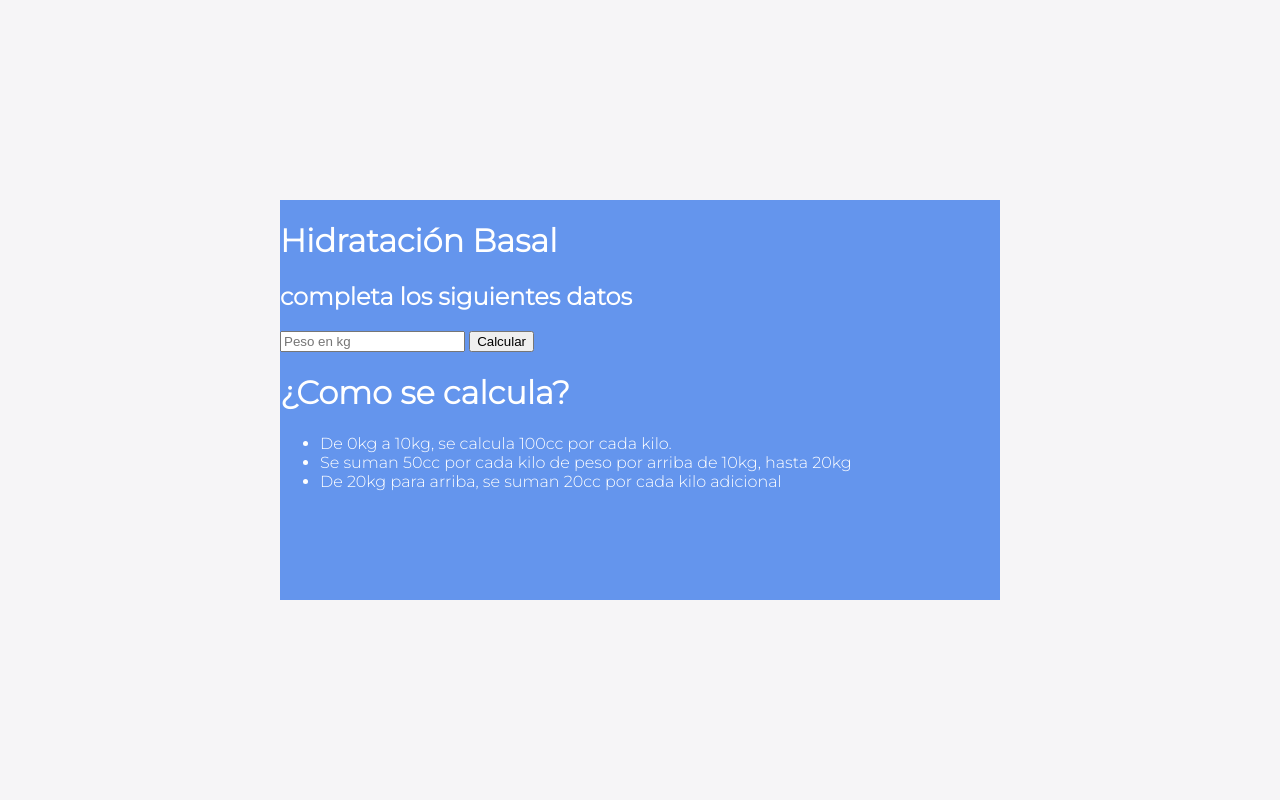
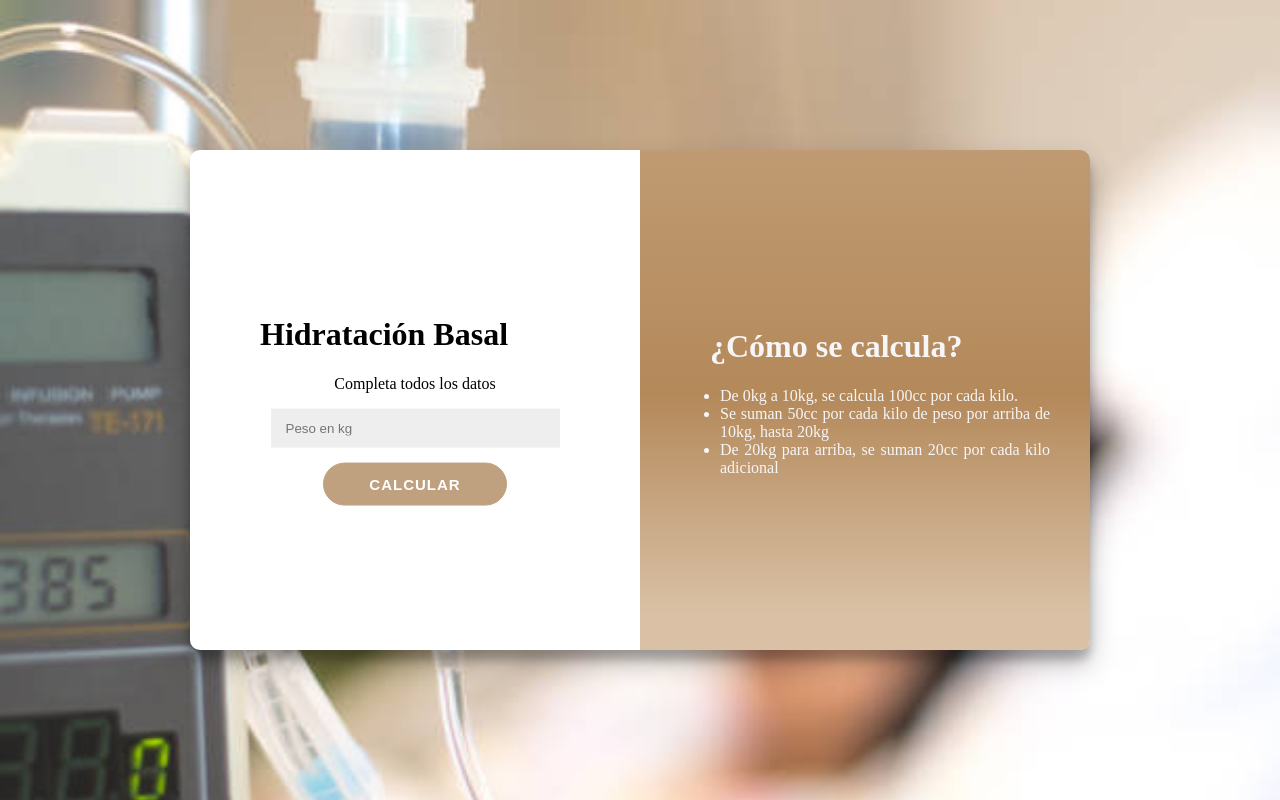
Before and after one commit to AnahiHerrera/Calculadora_Basal, a plain HTML site: page index.html in a window 1280 px wide. Drawn offline with Linux system fonts and the light colour scheme.

Commit message:
Add files via upload
Se agregó estilos

```diff
--- a/index.html
+++ b/index.html
@@ -1,19 +1,27 @@
+<!DOCTYPE html>
+<html>
     <head>
-    <title>Calculadora de hidratación</title>
-    <link rel="stylesheet" href="style.css" />
-
+        <title> Calculadora Basal </title>
+        <link rel="shortcut icon" href="icons8-serum-64.png" type="image/x-icon">
+        <link rel="stylesheet" href="./style.css">
+        <script src="script.js" defer></script>
     </head>
     <body>
-
-    <div id= contenedor </div>
-        <div>
-            <h1> Hidratación Basal</h1>
-            <h2> completa los siguientes datos</h2>
-            <input type="number" placeholder="Peso en kg" />
-            <button>Calcular</button>
+        <div id="contenedor">
+            <div id="calculadora">
+                <div class="contenido">
+                    <h1>Hidratación Basal</h1>
+                    <p class="item">Completa todos los datos</p>
+                    <input class="item" id="peso" type="number" placeholder="Peso en kg" />
+                    <p class="item" id="error">* Debe completar todos los datos</p>
+                    <button class="item" id="calcular">Calcular</button>
+                    <p class="item resultado" id="flu">71cc/h</p>
+                    <p class="item resultado" id="man">m+m/2 : 105cc/h</p>
                 </div>
-        <div>
-            <h1>¿Como se calcula?</h1>
+            </div>
+            <div id="detalle">
+                <div class="contenido">
+                    <h1>¿Cómo se calcula?</h1>
                     <ul>
                         <li>De 0kg a 10kg, se calcula 100cc por cada kilo.</li>
                         <li>Se suman 50cc por cada kilo de peso por arriba de 10kg, hasta 20kg</li>
@@ -21,4 +29,6 @@
                     </ul>
                 </div>
             </div>
+        </div>
     </body>
+</html>
--- /dev/null
+++ b/script.js
@@ -0,0 +1,14 @@
+let peso
+
+peso = 15;
+
+
+console.log(peso + 1);
+
+let miVariable = "1";
+
+const miConstante = "10";
+
+console.log(miConstante);
+
+// NUMBER, STRING
--- a/style.css
+++ b/style.css
@@ -1,18 +1,92 @@
-@import url('https://fonts.googleapis.com/css2?family=Montserrat:wght@300&display=swap');
 
-body{
-    background: #f6f5f7;
-    font-family: 'Montserrat', sans-serif;
-    color: #ffffff;
+body {
+    background: url(fondo.jpg);
+    background-size: cover;
+    font-family: 'Montserrat';
+    color: #000000;
 }
-#contenedor {
-    background-color: cornflowerblue;
-    width: 90vh;
-    height: 50vh;
+#contenedor{
+    width: 900px;
+    height: 500px;
+    text-align: center;
+
     position: absolute;
-    left: 0;
-    top: 0;
-    bottom: 0;
-    right: 0;
+    inset: 0;
     margin: auto;
+    border-radius: 10px;
+    overflow: hidden;
+    box-shadow: 0 14px 28px rgba(0,0,0,0.25),
+      0 10px 10px rgba(0,0,0,0.22);
+  }
+#calculadora{
+    background: white;
+
+    width: 50%;
+    height: 100%;
+    float: left;
 }
+
+#detalle{
+    background: rgb(191,154,114);
+    background: linear-gradient(180deg, rgba(191,154,114,1) 0%, rgba(180,137,90,1) 49%, rgba(218,193,166,1) 93%);
+
+    width: 50%;
+    height: 100%;
+    float: left;
+    color: #f6f5f7;
+}
+.contenido{
+
+    position: relative;
+    top: 50%;
+    transform: translateY(-50%);
+    overflow: hidden;
+    padding: 40px;
+
+}
+#detalle .contenido
+{text-align: justify;
+
+}
+.contenido h1 {
+    margin-left: 30px;
+    text-align: justify;
+}
+input {
+	width: 70%;
+    padding: 12px 15px;
+    border: none;
+    background-color: #eee;
+    margin-bottom: 15px;
+}
+
+button {
+  font-size: 15px;
+	font-weight: bold;
+	padding: 12px 45px;
+	border-radius: 30px;
+	background-color: #bfa180;
+	border: 1px solid #bfa180;
+	color: #FFFFFF;
+	text-transform: uppercase;
+	letter-spacing: 1px;
+	transition: transform 20ms ease-in;
+}
+
+button:active {
+	transform: scale(0.95);
+}
+
+#error{
+    color: red;
+    font-weight: bold;
+    display: none;
+}
+
+.resultado{
+    color: #0A81D1;
+    font-weight: bold;
+    font-size: 25px;
+    margin-bottom: 5px;
+    display: none;
+}
```
Also changed, not shown: fondo.jpg (added), icons8-serum-64.png (added). Lines whose indentation alone changed are shown as unchanged.
